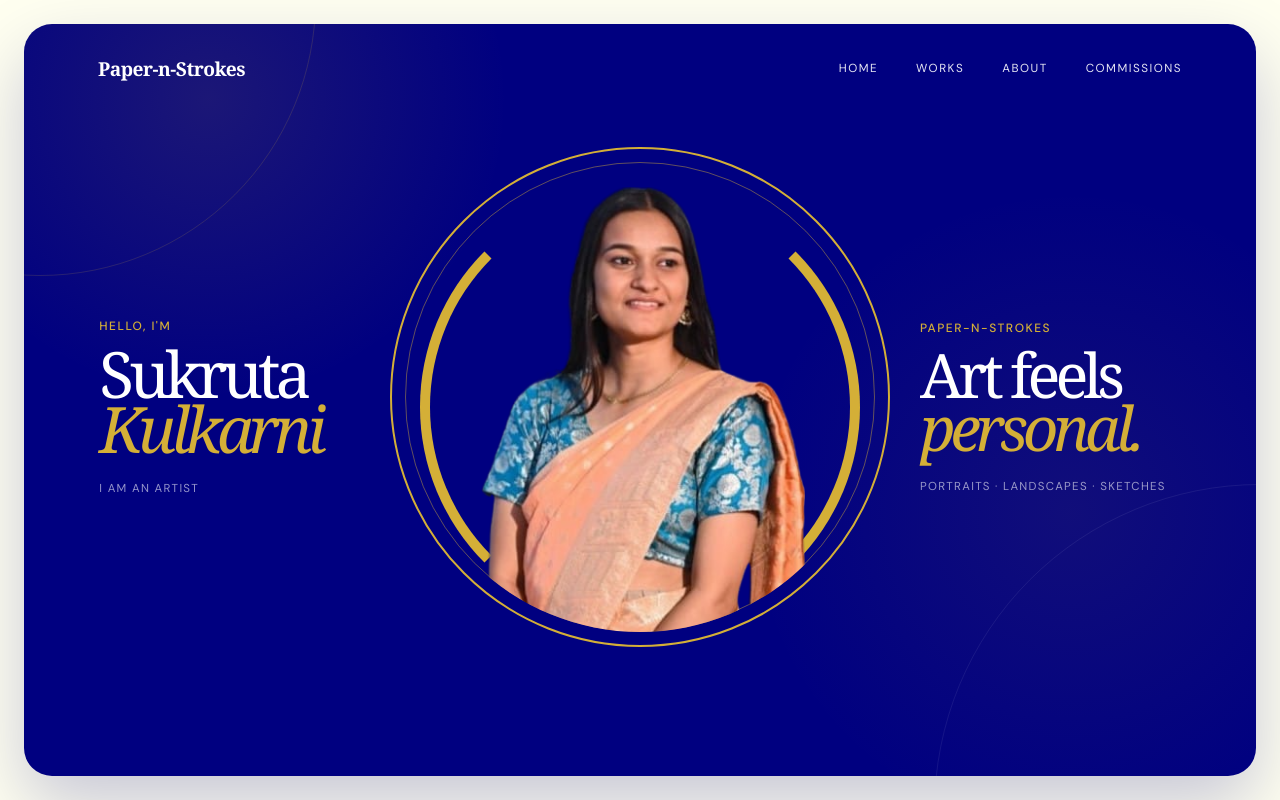
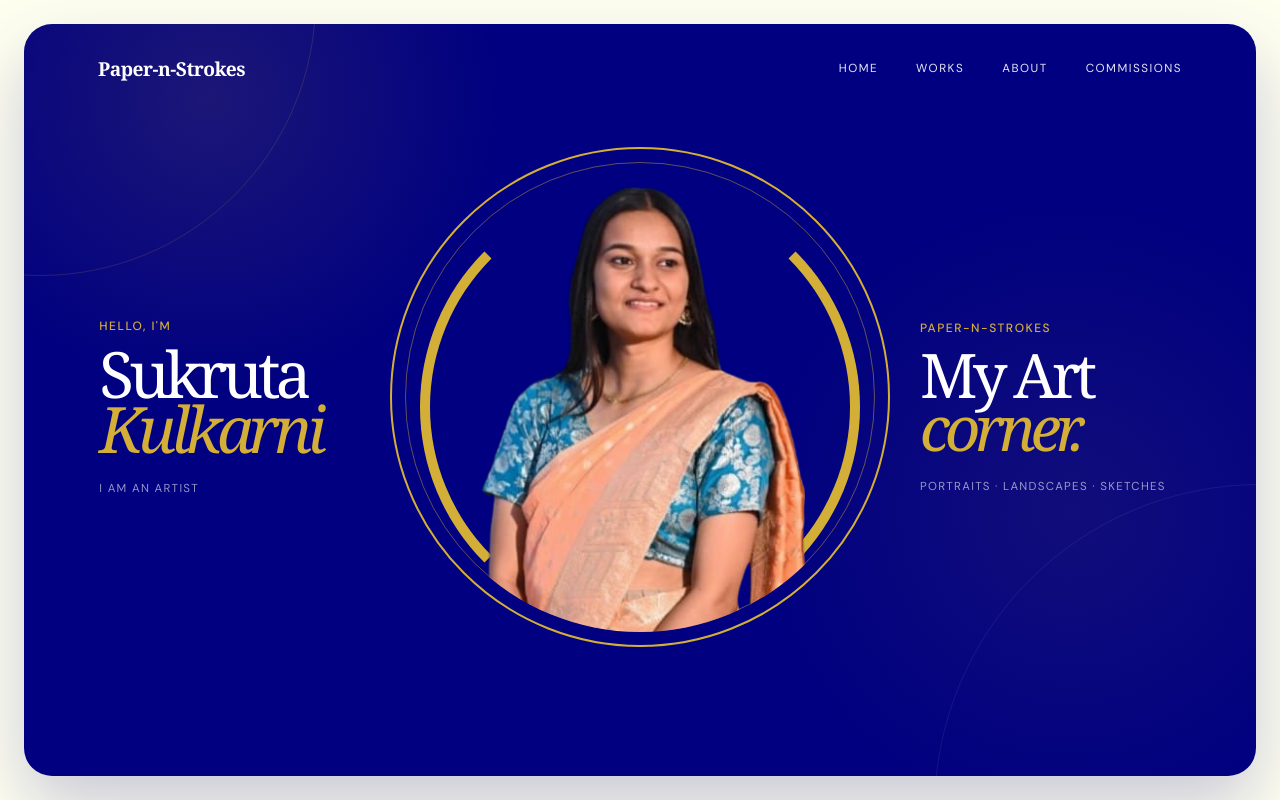
Before and after one commit to Sujay882/paper-n-strokes, a React (Vite) app: page / in a window 1280 px wide. Shown: the top 800 px of the page. Built offline with nearby package versions, Linux system fonts and the light colour scheme; a web font is replaced by a local one.

Commit message:
Add Paper-n-Strokes logo

```diff
--- a/src/App.jsx
+++ b/src/App.jsx
@@ -125,8 +125,8 @@ Thank you!
                 </span>
 
                 <h2>
-                  Art feels
-                  <span>personal.</span>
+                  My Art
+                  <span>corner.</span>
                 </h2>
 
                 <p>
```
Also changed, not shown: public/logo.jpg (deleted).
